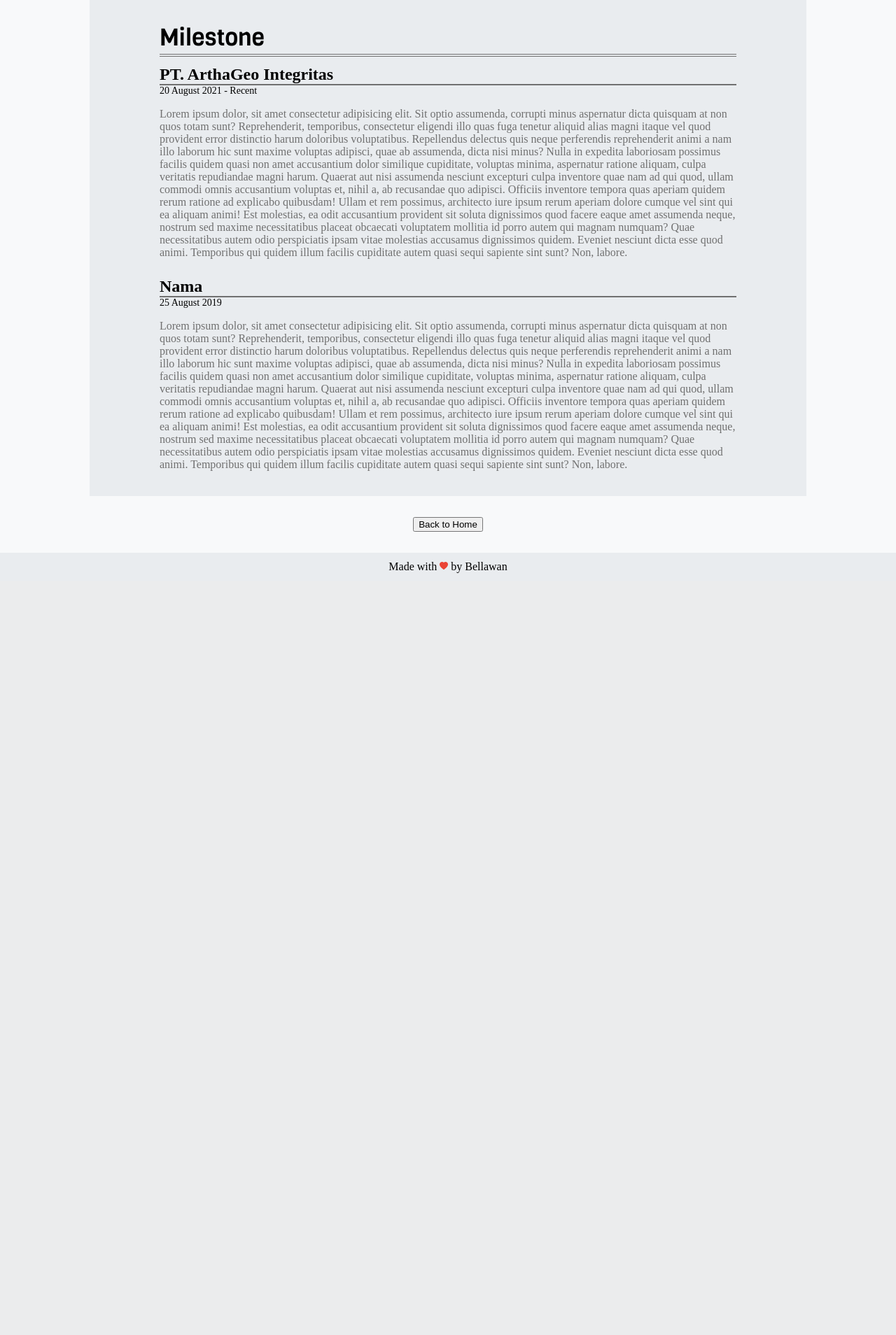
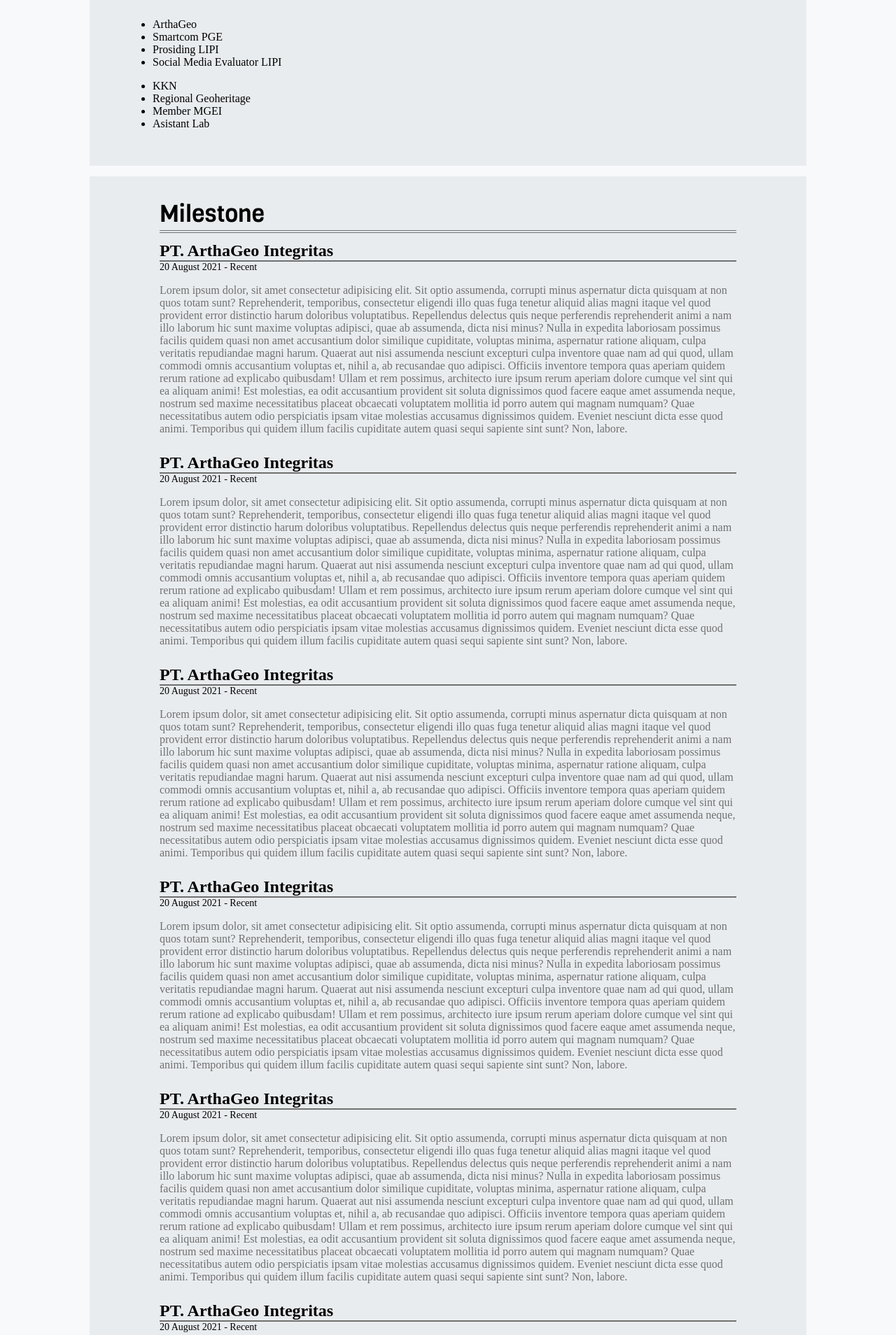
Before and after one commit to belankus/belankus.github.io, a PHP site: page /milestone.html in a window 1280 px wide. Shown: the part 18-1926 px from the top of the page at 70% size. Before the commit the page ends 837 px from the top, so only its background shows below. Run offline with PHP 8.4, Linux system fonts and the light colour scheme.

Commit message:
ID-3 Input Content Dummy, tambah kerangka navigasi, patch css navigasi

```diff
--- a/css/milestone.css
+++ b/css/milestone.css
@@ -12,6 +12,18 @@ body {
   background-color: #f8f9fa;
   box-sizing: border-box;
   margin: 0;
+}
+
+.menu-navigasi {
+  margin: 0 auto;
+  margin-bottom: 15px;
+  padding-bottom: 25px;
+  background-color: #e9ecef;
+  width: 80%;
+}
+.menu-navigasi .isi-navigasi {
+  margin: 0 50px;
+  padding: 10px 0;
 }
 
 .kontener {
--- a/css/milestone.scss
+++ b/css/milestone.scss
@@ -23,6 +23,18 @@ body {
   margin: 0;
 }
 
+.menu-navigasi {
+  margin: 0 auto;
+  margin-bottom: 15px;
+  padding-bottom: 25px;
+  background-color: $latar2;
+  width:80% ;
+  .isi-navigasi {
+    margin: 0 50px;
+    padding: 10px 0;
+  }
+}
+
 .kontener {
   margin: 0 auto;
   background-color: $latar2;
@@ -31,6 +43,7 @@ body {
     font-family: vigaregular;
     font-size: 34px;
   }
+
   .rak {
     margin: 0 100px;
     padding-top: 30px;
--- a/milestone.html
+++ b/milestone.html
@@ -13,70 +13,290 @@
 
   <body>
     <header>Kepala</header>
+    <section class="menu-navigasi">
+      <div class="isi-navigasi">
+        <ul>
+          <li>ArthaGeo</li>
+          <li>Smartcom PGE</li>
+          <li>Prosiding LIPI</li>
+          <li>Social Media Evaluator LIPI</li>
+        </ul>
+        <ul>
+          <li>KKN</li>
+          <li>Regional Geoheritage</li>
+          <li>Member MGEI</li>
+          <li>Asistant Lab</li>
+        </ul>
+      </div>
+    </section>
     <section class="kontener">
       <div class="rak">
         <div class="milestone">Milestone</div>
         <div class="hr-thin"></div>
         <div class="hr-thin"></div>
+        <div id="arthageo">
           <div class="judul"><h1>PT. ArthaGeo Integritas</h1></div>
           <div class="garis"></div>
           <div class="tanggal">20 August 2021 - Recent</div>
           <div class="konten">
             <p>
-            Lorem ipsum dolor, sit amet consectetur adipisicing elit. Sit optio
-            assumenda, corrupti minus aspernatur dicta quisquam at non quos
-            totam sunt? Reprehenderit, temporibus, consectetur eligendi illo
-            quas fuga tenetur aliquid alias magni itaque vel quod provident
-            error distinctio harum doloribus voluptatibus. Repellendus delectus
-            quis neque perferendis reprehenderit animi a nam illo laborum hic
-            sunt maxime voluptas adipisci, quae ab assumenda, dicta nisi minus?
-            Nulla in expedita laboriosam possimus facilis quidem quasi non amet
-            accusantium dolor similique cupiditate, voluptas minima, aspernatur
-            ratione aliquam, culpa veritatis repudiandae magni harum. Quaerat
-            aut nisi assumenda nesciunt excepturi culpa inventore quae nam ad
-            qui quod, ullam commodi omnis accusantium voluptas et, nihil a, ab
-            recusandae quo adipisci. Officiis inventore tempora quas aperiam
-            quidem rerum ratione ad explicabo quibusdam! Ullam et rem possimus,
-            architecto iure ipsum rerum aperiam dolore cumque vel sint qui ea
-            aliquam animi! Est molestias, ea odit accusantium provident sit
-            soluta dignissimos quod facere eaque amet assumenda neque, nostrum
-            sed maxime necessitatibus placeat obcaecati voluptatem mollitia id
+              Lorem ipsum dolor, sit amet consectetur adipisicing elit. Sit
+              optio assumenda, corrupti minus aspernatur dicta quisquam at non
+              quos totam sunt? Reprehenderit, temporibus, consectetur eligendi
+              illo quas fuga tenetur aliquid alias magni itaque vel quod
+              provident error distinctio harum doloribus voluptatibus.
+              Repellendus delectus quis neque perferendis reprehenderit animi a
+              nam illo laborum hic sunt maxime voluptas adipisci, quae ab
+              assumenda, dicta nisi minus? Nulla in expedita laboriosam possimus
+              facilis quidem quasi non amet accusantium dolor similique
+              cupiditate, voluptas minima, aspernatur ratione aliquam, culpa
+              veritatis repudiandae magni harum. Quaerat aut nisi assumenda
+              nesciunt excepturi culpa inventore quae nam ad qui quod, ullam
+              commodi omnis accusantium voluptas et, nihil a, ab recusandae quo
+              adipisci. Officiis inventore tempora quas aperiam quidem rerum
+              ratione ad explicabo quibusdam! Ullam et rem possimus, architecto
+              iure ipsum rerum aperiam dolore cumque vel sint qui ea aliquam
+              animi! Est molestias, ea odit accusantium provident sit soluta
+              dignissimos quod facere eaque amet assumenda neque, nostrum sed
+              maxime necessitatibus placeat obcaecati voluptatem mollitia id
               porro autem qui magnam numquam? Quae necessitatibus autem odio
               perspiciatis ipsam vitae molestias accusamus dignissimos quidem.
-            Eveniet nesciunt dicta esse quod animi. Temporibus qui quidem illum
-            facilis cupiditate autem quasi sequi sapiente sint sunt? Non,
-            labore.
+              Eveniet nesciunt dicta esse quod animi. Temporibus qui quidem
+              illum facilis cupiditate autem quasi sequi sapiente sint sunt?
+              Non, labore.
             </p>
           </div>
-        <div class="judul"><h1>Nama</h1></div>
+        </div>
+        <div id="smartcom">
+          <div class="judul"><h1>PT. ArthaGeo Integritas</h1></div>
           <div class="garis"></div>
-        <div class="tanggal">25 August 2019</div>
+          <div class="tanggal">20 August 2021 - Recent</div>
           <div class="konten">
             <p>
-            Lorem ipsum dolor, sit amet consectetur adipisicing elit. Sit optio
-            assumenda, corrupti minus aspernatur dicta quisquam at non quos
-            totam sunt? Reprehenderit, temporibus, consectetur eligendi illo
-            quas fuga tenetur aliquid alias magni itaque vel quod provident
-            error distinctio harum doloribus voluptatibus. Repellendus delectus
-            quis neque perferendis reprehenderit animi a nam illo laborum hic
-            sunt maxime voluptas adipisci, quae ab assumenda, dicta nisi minus?
-            Nulla in expedita laboriosam possimus facilis quidem quasi non amet
-            accusantium dolor similique cupiditate, voluptas minima, aspernatur
-            ratione aliquam, culpa veritatis repudiandae magni harum. Quaerat
-            aut nisi assumenda nesciunt excepturi culpa inventore quae nam ad
-            qui quod, ullam commodi omnis accusantium voluptas et, nihil a, ab
-            recusandae quo adipisci. Officiis inventore tempora quas aperiam
-            quidem rerum ratione ad explicabo quibusdam! Ullam et rem possimus,
-            architecto iure ipsum rerum aperiam dolore cumque vel sint qui ea
-            aliquam animi! Est molestias, ea odit accusantium provident sit
-            soluta dignissimos quod facere eaque amet assumenda neque, nostrum
-            sed maxime necessitatibus placeat obcaecati voluptatem mollitia id
+              Lorem ipsum dolor, sit amet consectetur adipisicing elit. Sit
+              optio assumenda, corrupti minus aspernatur dicta quisquam at non
+              quos totam sunt? Reprehenderit, temporibus, consectetur eligendi
+              illo quas fuga tenetur aliquid alias magni itaque vel quod
+              provident error distinctio harum doloribus voluptatibus.
+              Repellendus delectus quis neque perferendis reprehenderit animi a
+              nam illo laborum hic sunt maxime voluptas adipisci, quae ab
+              assumenda, dicta nisi minus? Nulla in expedita laboriosam possimus
+              facilis quidem quasi non amet accusantium dolor similique
+              cupiditate, voluptas minima, aspernatur ratione aliquam, culpa
+              veritatis repudiandae magni harum. Quaerat aut nisi assumenda
+              nesciunt excepturi culpa inventore quae nam ad qui quod, ullam
+              commodi omnis accusantium voluptas et, nihil a, ab recusandae quo
+              adipisci. Officiis inventore tempora quas aperiam quidem rerum
+              ratione ad explicabo quibusdam! Ullam et rem possimus, architecto
+              iure ipsum rerum aperiam dolore cumque vel sint qui ea aliquam
+              animi! Est molestias, ea odit accusantium provident sit soluta
+              dignissimos quod facere eaque amet assumenda neque, nostrum sed
+              maxime necessitatibus placeat obcaecati voluptatem mollitia id
               porro autem qui magnam numquam? Quae necessitatibus autem odio
               perspiciatis ipsam vitae molestias accusamus dignissimos quidem.
-            Eveniet nesciunt dicta esse quod animi. Temporibus qui quidem illum
-            facilis cupiditate autem quasi sequi sapiente sint sunt? Non,
-            labore.
+              Eveniet nesciunt dicta esse quod animi. Temporibus qui quidem
+              illum facilis cupiditate autem quasi sequi sapiente sint sunt?
+              Non, labore.
             </p>
+          </div>
+        </div>
+        <div id="prosiding">
+          <div class="judul"><h1>PT. ArthaGeo Integritas</h1></div>
+          <div class="garis"></div>
+          <div class="tanggal">20 August 2021 - Recent</div>
+          <div class="konten">
+            <p>
+              Lorem ipsum dolor, sit amet consectetur adipisicing elit. Sit
+              optio assumenda, corrupti minus aspernatur dicta quisquam at non
+              quos totam sunt? Reprehenderit, temporibus, consectetur eligendi
+              illo quas fuga tenetur aliquid alias magni itaque vel quod
+              provident error distinctio harum doloribus voluptatibus.
+              Repellendus delectus quis neque perferendis reprehenderit animi a
+              nam illo laborum hic sunt maxime voluptas adipisci, quae ab
+              assumenda, dicta nisi minus? Nulla in expedita laboriosam possimus
+              facilis quidem quasi non amet accusantium dolor similique
+              cupiditate, voluptas minima, aspernatur ratione aliquam, culpa
+              veritatis repudiandae magni harum. Quaerat aut nisi assumenda
+              nesciunt excepturi culpa inventore quae nam ad qui quod, ullam
+              commodi omnis accusantium voluptas et, nihil a, ab recusandae quo
+              adipisci. Officiis inventore tempora quas aperiam quidem rerum
+              ratione ad explicabo quibusdam! Ullam et rem possimus, architecto
+              iure ipsum rerum aperiam dolore cumque vel sint qui ea aliquam
+              animi! Est molestias, ea odit accusantium provident sit soluta
+              dignissimos quod facere eaque amet assumenda neque, nostrum sed
+              maxime necessitatibus placeat obcaecati voluptatem mollitia id
+              porro autem qui magnam numquam? Quae necessitatibus autem odio
+              perspiciatis ipsam vitae molestias accusamus dignissimos quidem.
+              Eveniet nesciunt dicta esse quod animi. Temporibus qui quidem
+              illum facilis cupiditate autem quasi sequi sapiente sint sunt?
+              Non, labore.
+            </p>
+          </div>
+        </div>
+        <div id="sme">
+          <div class="judul"><h1>PT. ArthaGeo Integritas</h1></div>
+          <div class="garis"></div>
+          <div class="tanggal">20 August 2021 - Recent</div>
+          <div class="konten">
+            <p>
+              Lorem ipsum dolor, sit amet consectetur adipisicing elit. Sit
+              optio assumenda, corrupti minus aspernatur dicta quisquam at non
+              quos totam sunt? Reprehenderit, temporibus, consectetur eligendi
+              illo quas fuga tenetur aliquid alias magni itaque vel quod
+              provident error distinctio harum doloribus voluptatibus.
+              Repellendus delectus quis neque perferendis reprehenderit animi a
+              nam illo laborum hic sunt maxime voluptas adipisci, quae ab
+              assumenda, dicta nisi minus? Nulla in expedita laboriosam possimus
+              facilis quidem quasi non amet accusantium dolor similique
+              cupiditate, voluptas minima, aspernatur ratione aliquam, culpa
+              veritatis repudiandae magni harum. Quaerat aut nisi assumenda
+              nesciunt excepturi culpa inventore quae nam ad qui quod, ullam
+              commodi omnis accusantium voluptas et, nihil a, ab recusandae quo
+              adipisci. Officiis inventore tempora quas aperiam quidem rerum
+              ratione ad explicabo quibusdam! Ullam et rem possimus, architecto
+              iure ipsum rerum aperiam dolore cumque vel sint qui ea aliquam
+              animi! Est molestias, ea odit accusantium provident sit soluta
+              dignissimos quod facere eaque amet assumenda neque, nostrum sed
+              maxime necessitatibus placeat obcaecati voluptatem mollitia id
+              porro autem qui magnam numquam? Quae necessitatibus autem odio
+              perspiciatis ipsam vitae molestias accusamus dignissimos quidem.
+              Eveniet nesciunt dicta esse quod animi. Temporibus qui quidem
+              illum facilis cupiditate autem quasi sequi sapiente sint sunt?
+              Non, labore.
+            </p>
+          </div>
+        </div>
+        <div id="kkn">
+          <div class="judul"><h1>PT. ArthaGeo Integritas</h1></div>
+          <div class="garis"></div>
+          <div class="tanggal">20 August 2021 - Recent</div>
+          <div class="konten">
+            <p>
+              Lorem ipsum dolor, sit amet consectetur adipisicing elit. Sit
+              optio assumenda, corrupti minus aspernatur dicta quisquam at non
+              quos totam sunt? Reprehenderit, temporibus, consectetur eligendi
+              illo quas fuga tenetur aliquid alias magni itaque vel quod
+              provident error distinctio harum doloribus voluptatibus.
+              Repellendus delectus quis neque perferendis reprehenderit animi a
+              nam illo laborum hic sunt maxime voluptas adipisci, quae ab
+              assumenda, dicta nisi minus? Nulla in expedita laboriosam possimus
+              facilis quidem quasi non amet accusantium dolor similique
+              cupiditate, voluptas minima, aspernatur ratione aliquam, culpa
+              veritatis repudiandae magni harum. Quaerat aut nisi assumenda
+              nesciunt excepturi culpa inventore quae nam ad qui quod, ullam
+              commodi omnis accusantium voluptas et, nihil a, ab recusandae quo
+              adipisci. Officiis inventore tempora quas aperiam quidem rerum
+              ratione ad explicabo quibusdam! Ullam et rem possimus, architecto
+              iure ipsum rerum aperiam dolore cumque vel sint qui ea aliquam
+              animi! Est molestias, ea odit accusantium provident sit soluta
+              dignissimos quod facere eaque amet assumenda neque, nostrum sed
+              maxime necessitatibus placeat obcaecati voluptatem mollitia id
+              porro autem qui magnam numquam? Quae necessitatibus autem odio
+              perspiciatis ipsam vitae molestias accusamus dignissimos quidem.
+              Eveniet nesciunt dicta esse quod animi. Temporibus qui quidem
+              illum facilis cupiditate autem quasi sequi sapiente sint sunt?
+              Non, labore.
+            </p>
+          </div>
+        </div>
+        <div id="rgc">
+          <div class="judul"><h1>PT. ArthaGeo Integritas</h1></div>
+          <div class="garis"></div>
+          <div class="tanggal">20 August 2021 - Recent</div>
+          <div class="konten">
+            <p>
+              Lorem ipsum dolor, sit amet consectetur adipisicing elit. Sit
+              optio assumenda, corrupti minus aspernatur dicta quisquam at non
+              quos totam sunt? Reprehenderit, temporibus, consectetur eligendi
+              illo quas fuga tenetur aliquid alias magni itaque vel quod
+              provident error distinctio harum doloribus voluptatibus.
+              Repellendus delectus quis neque perferendis reprehenderit animi a
+              nam illo laborum hic sunt maxime voluptas adipisci, quae ab
+              assumenda, dicta nisi minus? Nulla in expedita laboriosam possimus
+              facilis quidem quasi non amet accusantium dolor similique
+              cupiditate, voluptas minima, aspernatur ratione aliquam, culpa
+              veritatis repudiandae magni harum. Quaerat aut nisi assumenda
+              nesciunt excepturi culpa inventore quae nam ad qui quod, ullam
+              commodi omnis accusantium voluptas et, nihil a, ab recusandae quo
+              adipisci. Officiis inventore tempora quas aperiam quidem rerum
+              ratione ad explicabo quibusdam! Ullam et rem possimus, architecto
+              iure ipsum rerum aperiam dolore cumque vel sint qui ea aliquam
+              animi! Est molestias, ea odit accusantium provident sit soluta
+              dignissimos quod facere eaque amet assumenda neque, nostrum sed
+              maxime necessitatibus placeat obcaecati voluptatem mollitia id
+              porro autem qui magnam numquam? Quae necessitatibus autem odio
+              perspiciatis ipsam vitae molestias accusamus dignissimos quidem.
+              Eveniet nesciunt dicta esse quod animi. Temporibus qui quidem
+              illum facilis cupiditate autem quasi sequi sapiente sint sunt?
+              Non, labore.
+            </p>
+          </div>
+        </div>
+        <div id="mgei">
+          <div class="judul"><h1>PT. ArthaGeo Integritas</h1></div>
+          <div class="garis"></div>
+          <div class="tanggal">20 August 2021 - Recent</div>
+          <div class="konten">
+            <p>
+              Lorem ipsum dolor, sit amet consectetur adipisicing elit. Sit
+              optio assumenda, corrupti minus aspernatur dicta quisquam at non
+              quos totam sunt? Reprehenderit, temporibus, consectetur eligendi
+              illo quas fuga tenetur aliquid alias magni itaque vel quod
+              provident error distinctio harum doloribus voluptatibus.
+              Repellendus delectus quis neque perferendis reprehenderit animi a
+              nam illo laborum hic sunt maxime voluptas adipisci, quae ab
+              assumenda, dicta nisi minus? Nulla in expedita laboriosam possimus
+              facilis quidem quasi non amet accusantium dolor similique
+              cupiditate, voluptas minima, aspernatur ratione aliquam, culpa
+              veritatis repudiandae magni harum. Quaerat aut nisi assumenda
+              nesciunt excepturi culpa inventore quae nam ad qui quod, ullam
+              commodi omnis accusantium voluptas et, nihil a, ab recusandae quo
+              adipisci. Officiis inventore tempora quas aperiam quidem rerum
+              ratione ad explicabo quibusdam! Ullam et rem possimus, architecto
+              iure ipsum rerum aperiam dolore cumque vel sint qui ea aliquam
+              animi! Est molestias, ea odit accusantium provident sit soluta
+              dignissimos quod facere eaque amet assumenda neque, nostrum sed
+              maxime necessitatibus placeat obcaecati voluptatem mollitia id
+              porro autem qui magnam numquam? Quae necessitatibus autem odio
+              perspiciatis ipsam vitae molestias accusamus dignissimos quidem.
+              Eveniet nesciunt dicta esse quod animi. Temporibus qui quidem
+              illum facilis cupiditate autem quasi sequi sapiente sint sunt?
+              Non, labore.
+            </p>
+          </div>
+        </div>
+        <div id="aslab">
+          <div class="judul"><h1>PT. ArthaGeo Integritas</h1></div>
+          <div class="garis"></div>
+          <div class="tanggal">20 August 2021 - Recent</div>
+          <div class="konten">
+            <p>
+              Lorem ipsum dolor, sit amet consectetur adipisicing elit. Sit
+              optio assumenda, corrupti minus aspernatur dicta quisquam at non
+              quos totam sunt? Reprehenderit, temporibus, consectetur eligendi
+              illo quas fuga tenetur aliquid alias magni itaque vel quod
+              provident error distinctio harum doloribus voluptatibus.
+              Repellendus delectus quis neque perferendis reprehenderit animi a
+              nam illo laborum hic sunt maxime voluptas adipisci, quae ab
+              assumenda, dicta nisi minus? Nulla in expedita laboriosam possimus
+              facilis quidem quasi non amet accusantium dolor similique
+              cupiditate, voluptas minima, aspernatur ratione aliquam, culpa
+              veritatis repudiandae magni harum. Quaerat aut nisi assumenda
+              nesciunt excepturi culpa inventore quae nam ad qui quod, ullam
+              commodi omnis accusantium voluptas et, nihil a, ab recusandae quo
+              adipisci. Officiis inventore tempora quas aperiam quidem rerum
+              ratione ad explicabo quibusdam! Ullam et rem possimus, architecto
+              iure ipsum rerum aperiam dolore cumque vel sint qui ea aliquam
+              animi! Est molestias, ea odit accusantium provident sit soluta
+              dignissimos quod facere eaque amet assumenda neque, nostrum sed
+              maxime necessitatibus placeat obcaecati voluptatem mollitia id
+              porro autem qui magnam numquam? Quae necessitatibus autem odio
+              perspiciatis ipsam vitae molestias accusamus dignissimos quidem.
+              Eveniet nesciunt dicta esse quod animi. Temporibus qui quidem
+              illum facilis cupiditate autem quasi sequi sapiente sint sunt?
+              Non, labore.
+            </p>
+          </div>
         </div>
       </div>
     </section>
```
Also changed, not shown: 1 other file. Lines whose indentation alone changed are shown as unchanged.
